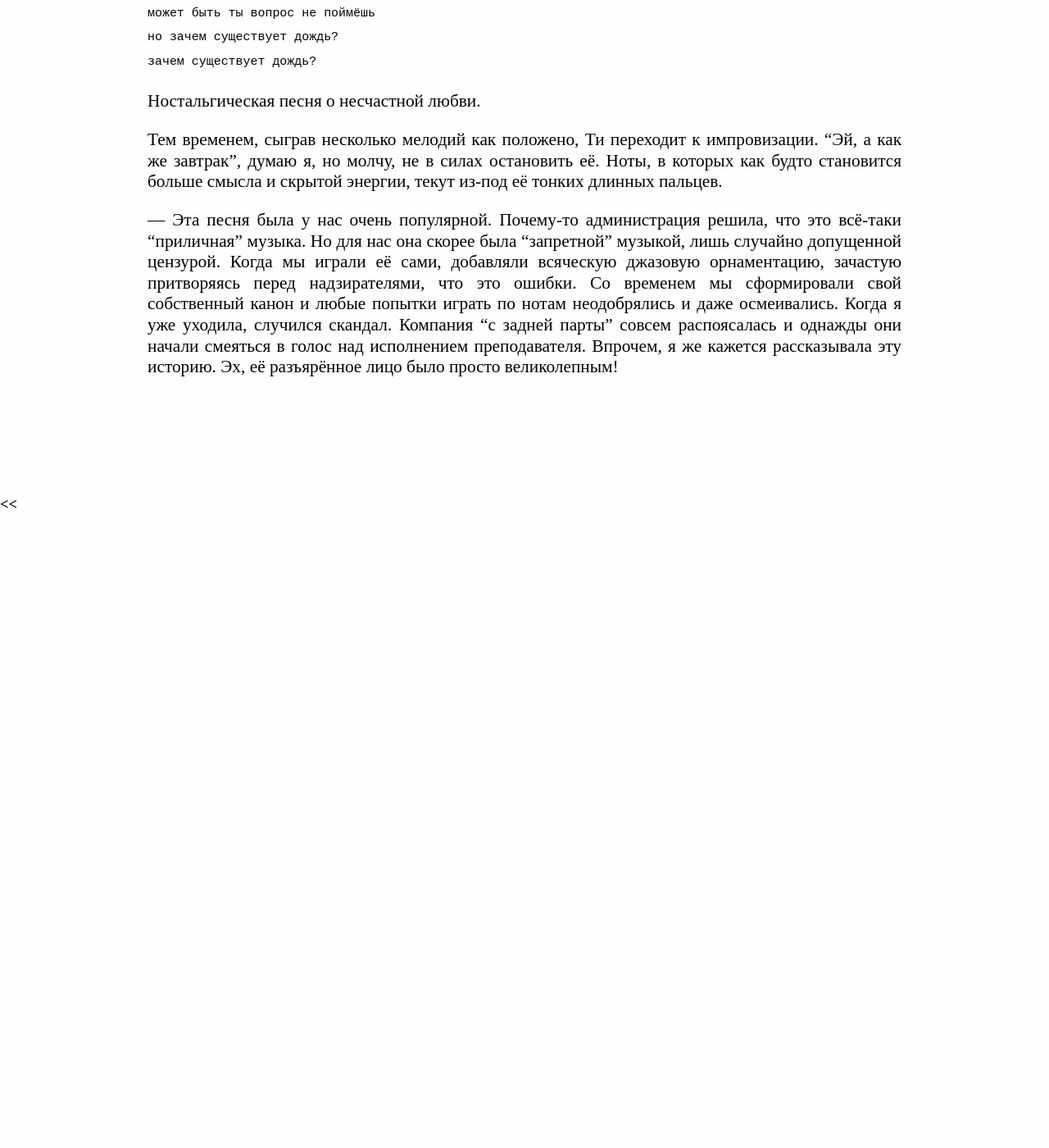
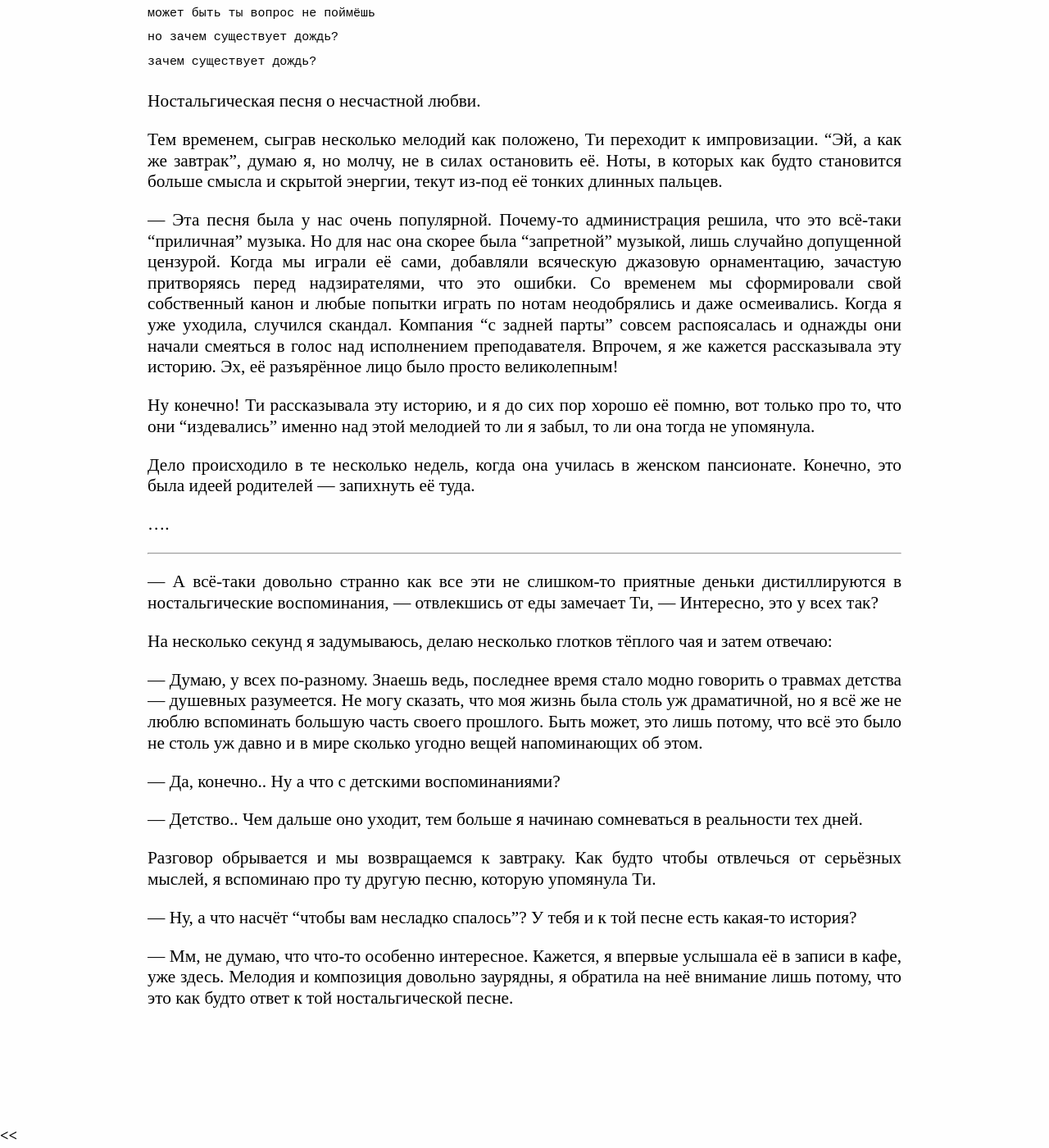
Before and after one commit to caryoscelus/lezvije-travy, a Jekyll site: the page built from text/why-rain.md, in a window 1280 px wide and 1400 px high, scrolled down 1966 px. Shown: the whole window at 82% size. Built offline with Jekyll 4.4.1, drawn with Linux system fonts in a browser that asks for light colours; before the commit the page ends 2596 px from its top, so only the background shows below that.

Commit message:
text (why rain)

```diff
--- a/text/why-rain.md
+++ b/text/why-rain.md
@@ -106,3 +106,42 @@ does — rain — exist?" Нет, это слишком авангардно д
 скандал. Компания "с задней парты" совсем распоясалась и однажды они начали
 смеяться в голос над исполнением преподавателя. Впрочем, я же кажется
 рассказывала эту историю. Эх, её разъярённое лицо было просто великолепным!
+
+Ну конечно! Ти рассказывала эту историю, и я до сих пор хорошо её помню, вот
+только про то, что они "издевались" именно над этой мелодией то ли я забыл, то
+ли она тогда не упомянула.
+
+Дело происходило в те несколько недель, когда она училась в женском
+пансионате. Конечно, это была идеей родителей — запихнуть её туда.
+
+....
+
+***
+
+— А всё-таки довольно странно как все эти не слишком-то приятные деньки
+дистиллируются в ностальгические воспоминания, — отвлекшись от еды замечает Ти,
+— Интересно, это у всех так?
+
+На несколько секунд я задумываюсь, делаю несколько глотков тёплого чая и затем
+отвечаю:
+
+— Думаю, у всех по-разному. Знаешь ведь, последнее время стало модно говорить о
+травмах детства — душевных разумеется. Не могу сказать, что моя жизнь была столь
+уж драматичной, но я всё же не люблю вспоминать большую часть своего
+прошлого. Быть может, это лишь потому, что всё это было не столь уж давно и в
+мире сколько угодно вещей напоминающих об этом.
+
+— Да, конечно.. Ну а что с детскими воспоминаниями?
+
+— Детство.. Чем дальше оно уходит, тем больше я начинаю сомневаться в реальности
+тех дней.
+
+Разговор обрывается и мы возвращаемся к завтраку. Как будто чтобы отвлечься от
+серьёзных мыслей, я вспоминаю про ту другую песню, которую упомянула Ти.
+
+— Ну, а что насчёт "чтобы вам несладко спалось"? У тебя и к той песне есть
+какая-то история?
+
+— Мм, не думаю, что что-то особенно интересное. Кажется, я впервые услышала её в
+записи в кафе, уже здесь. Мелодия и композиция довольно заурядны, я обратила на
+неё внимание лишь потому, что это как будто ответ к той ностальгической песне.
```
